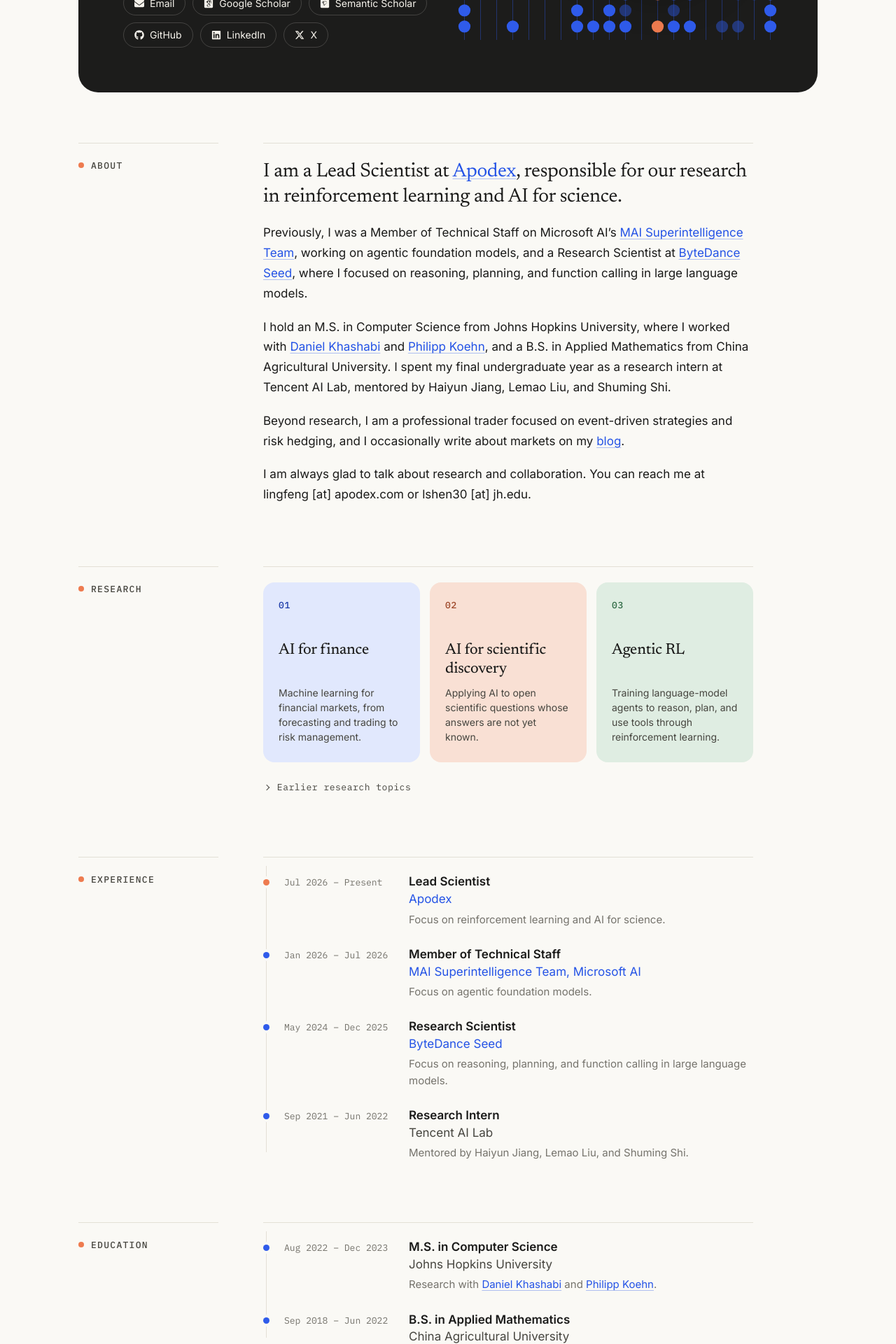
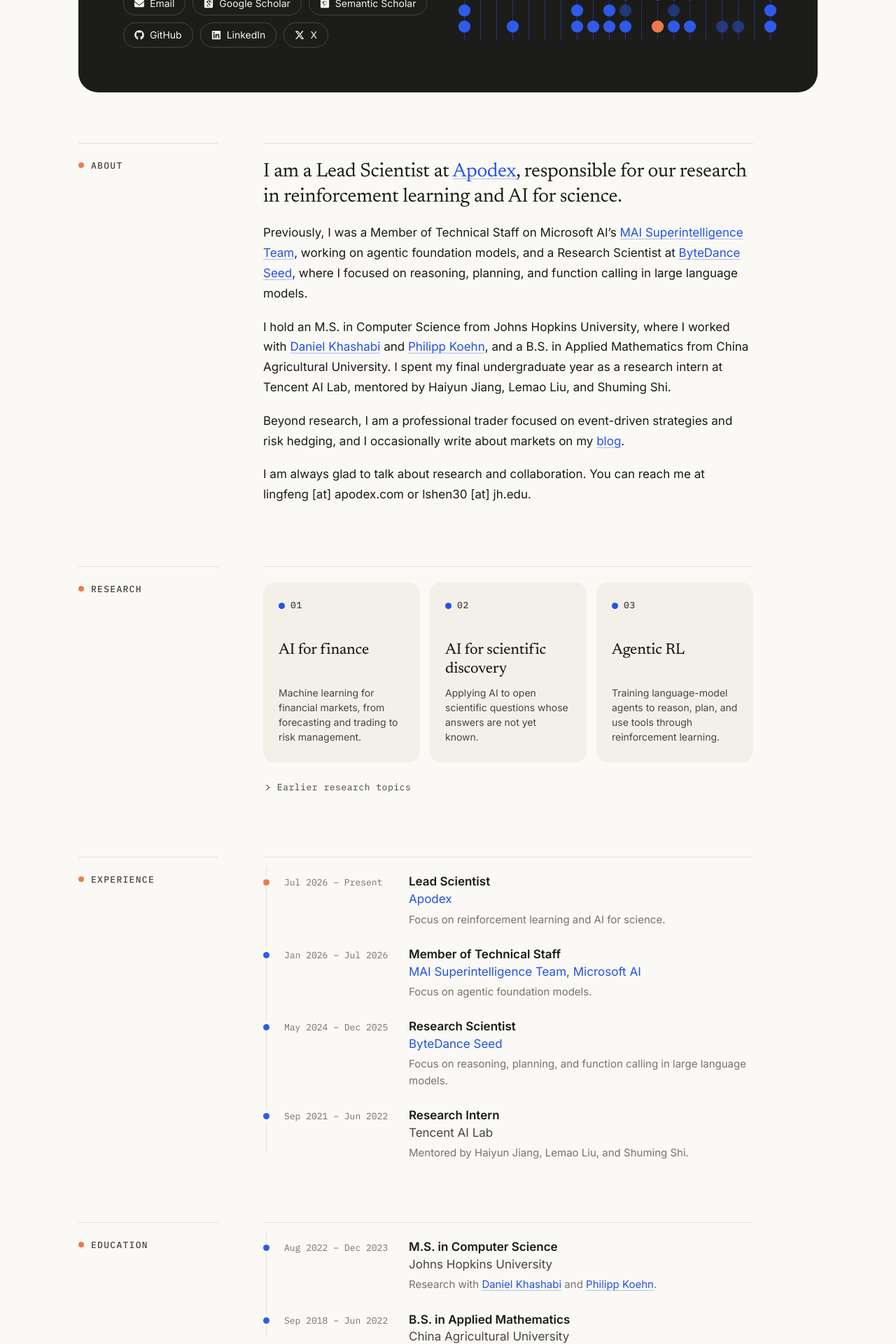
Before and after one commit to shadowkiller33/shadowkiller33.github.io, a Jekyll site: the page built from index.md, in a window 1280 px wide. Shown: the part 477-2397 px from the top of the page at 70% size. Built offline with Jekyll 4.4.1, drawn with Linux system fonts in a browser that asks for light colours; comment, search, counter and statistics services are not loaded; our own code applies the rules of GitHub Pages for plain Markdown files.

Commit message:
Update tile styles and background colors for improved design consistency

```diff
--- a/assets/css/main.css
+++ b/assets/css/main.css
@@ -507,7 +507,7 @@
   row-gap: 0;
   padding: 22px 22px 26px;
   border-radius: var(--radius);
-  background: var(--cobalt-soft);
+  background: var(--canvas-2);
 }
 
 @supports not (grid-template-rows: subgrid) {
@@ -517,30 +517,27 @@
   }
 }
 
-.tile-2 {
-  background: var(--coral-soft);
-}
-
-.tile-3 {
-  background: var(--mint-soft);
-}
-
 .tile-index {
+  display: inline-flex;
+  align-items: center;
+  gap: 8px;
   align-self: start;
   margin-bottom: 40px;
-  color: var(--cobalt-deep);
+  color: var(--ink-2);
   font-family: var(--font-mono);
   font-size: 0.8125rem;
   font-weight: 500;
   letter-spacing: 0.06em;
 }
 
-.tile-2 .tile-index {
-  color: var(--coral-text);
-}
-
-.tile-3 .tile-index {
-  color: var(--mint-deep);
+/* A cobalt bead before the number, echoing the hero artwork */
+.tile-index::before {
+  flex: none;
+  width: 9px;
+  height: 9px;
+  border-radius: 50%;
+  background: var(--cobalt);
+  content: "";
 }
 
 .tile-title {
```
